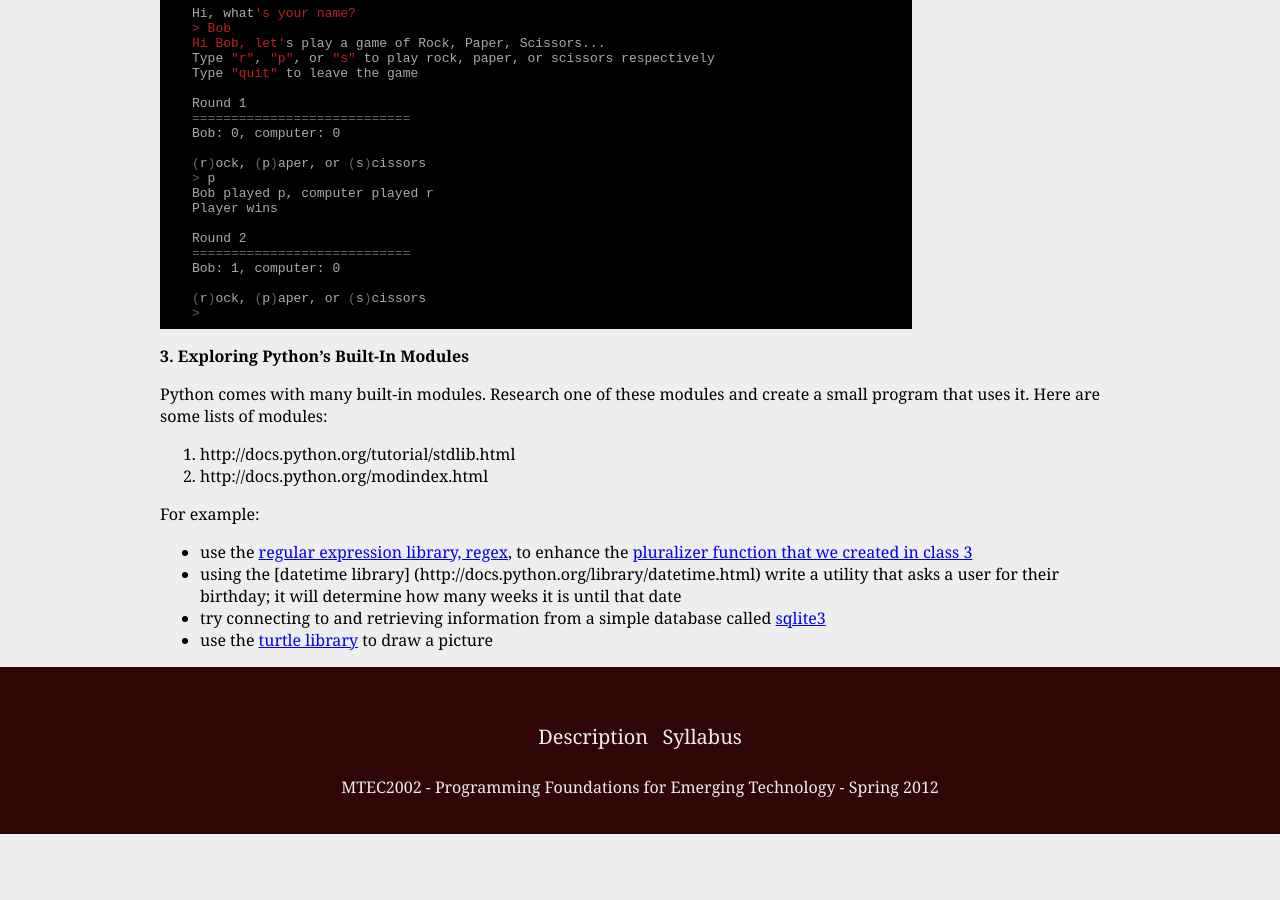
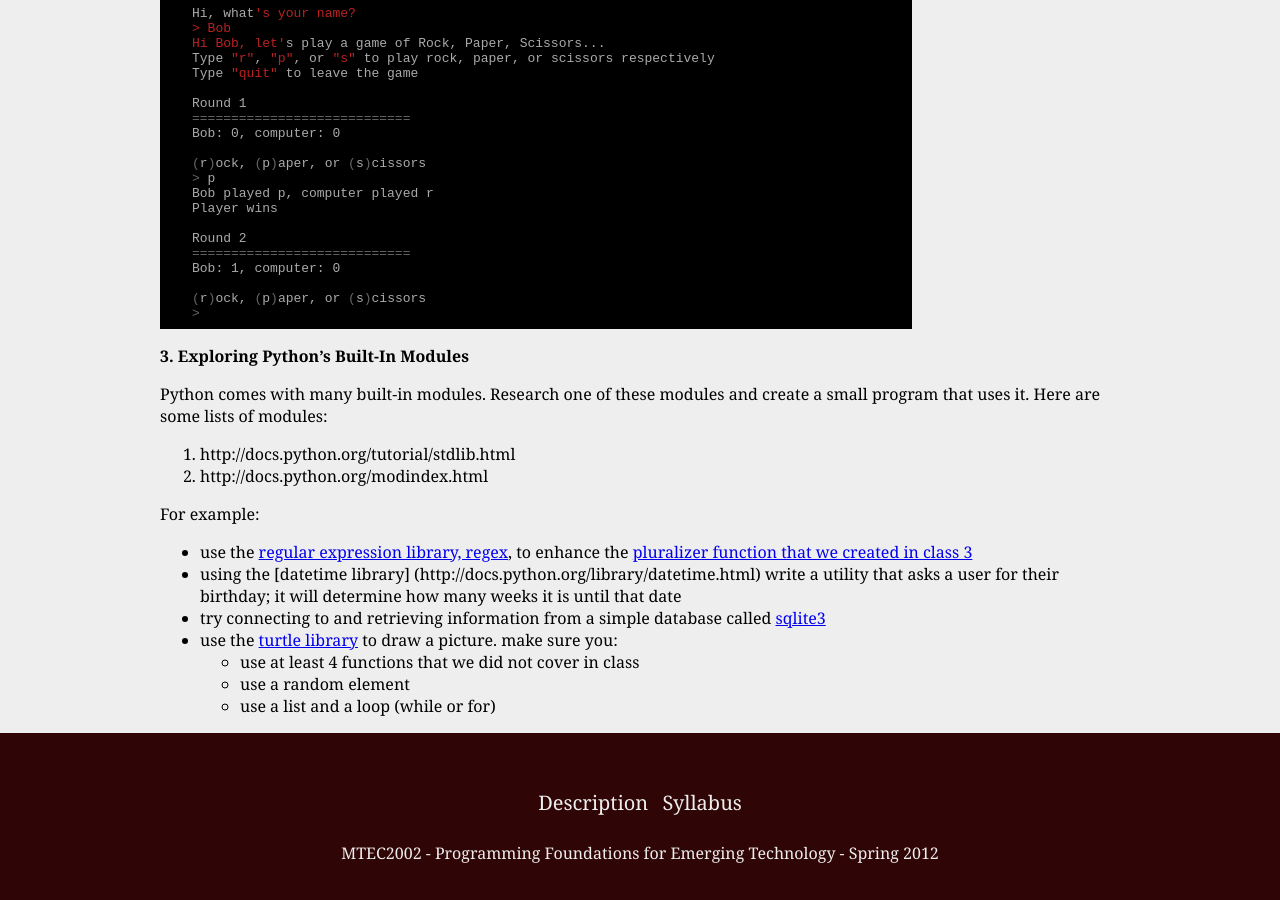
Before and after one commit to jversoza/MTEC2002, a Jekyll site: the page built from midterm.markdown, in a window 1280 px wide and 900 px high, scrolled down 855 px. Built offline with Jekyll 4.4.1, drawn with Linux system fonts in a browser that asks for light colours; before the commit the page ends 1689 px from its top, so only the background shows below that.

Commit message:
added more detail for turtle project

```diff
--- a/midterm.markdown
+++ b/midterm.markdown
@@ -65,4 +65,7 @@ For example:
 * use the [regular expression library, regex](http://docs.python.org/library/re.html), to enhance the [pluralizer function that we created in class 3](class3/labs/pluralize.py)
 * using the [datetime library] (http://docs.python.org/library/datetime.html) write a utility that asks a user for their birthday; it will determine how many weeks it is until that date
 * try connecting to and retrieving information from a simple database called [sqlite3](http://docs.python.org/library/sqlite3.html#module-sqlite3)
-* use the [turtle library](http://docs.python.org/library/turtle.html) to draw a picture
+* use the [turtle library](http://docs.python.org/library/turtle.html) to draw a picture.  make sure you:
+	* use at least 4 functions that we did not cover in class
+	* use a random element
+	* use a list and a loop (while or for)
```
